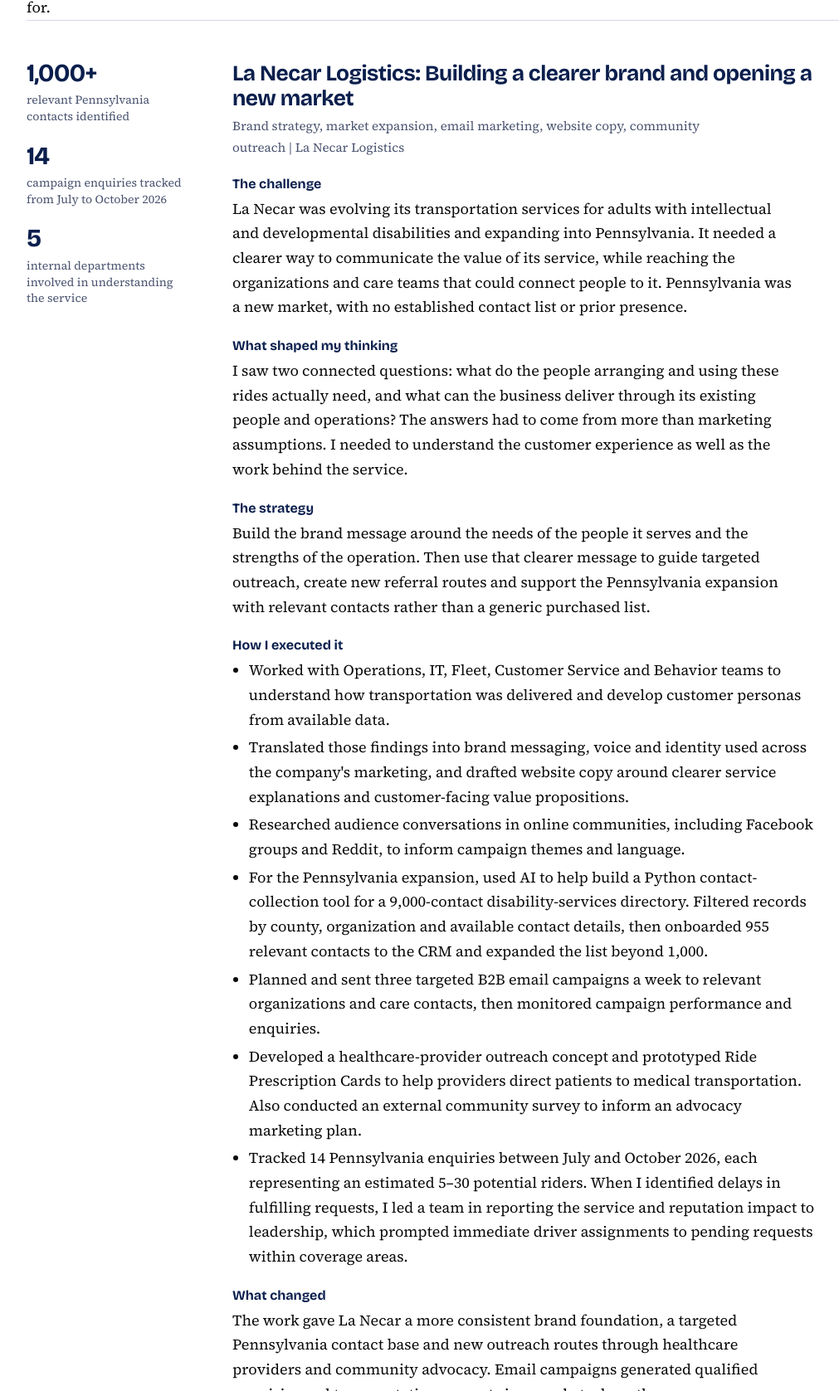
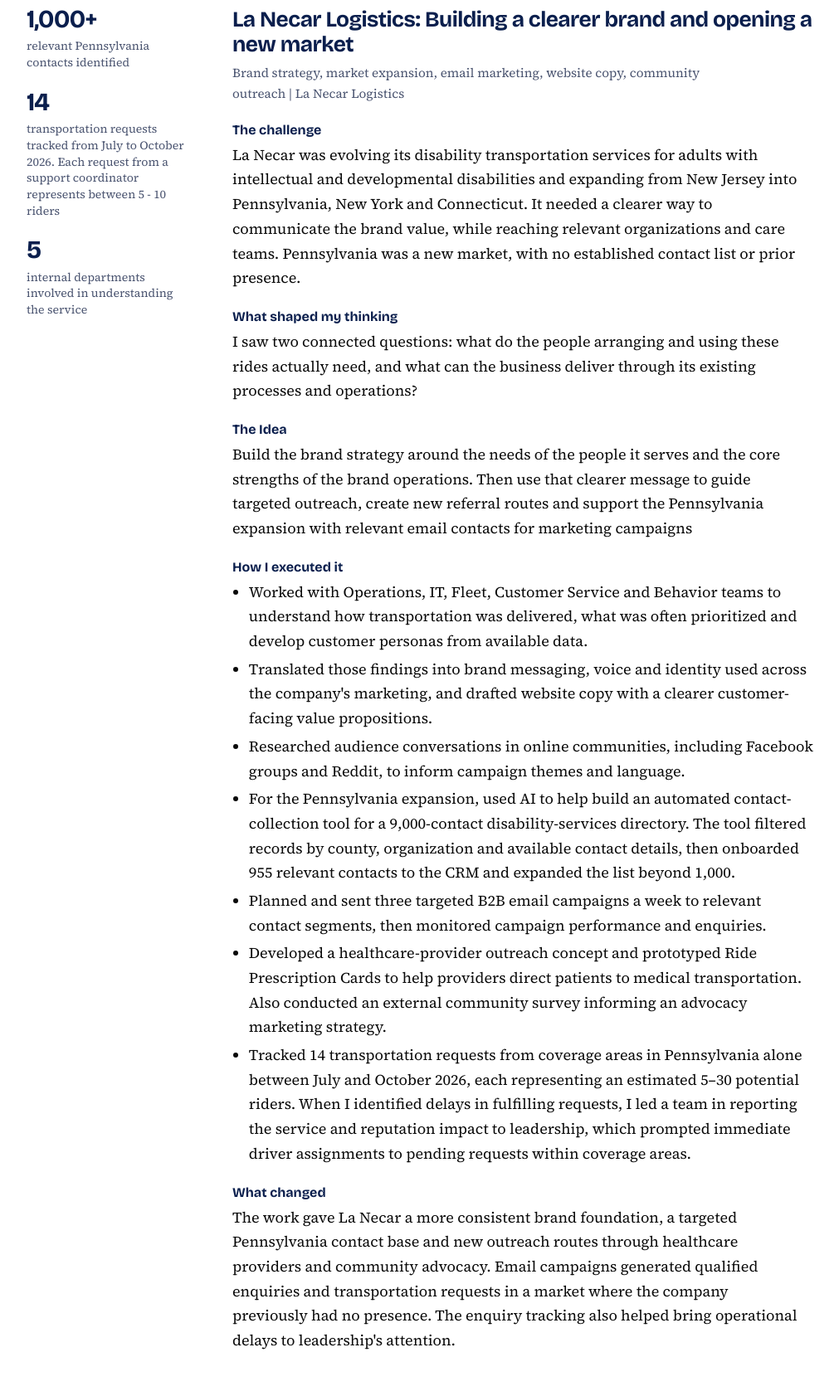
Before and after one commit to davidchrsamson-beep/portfolio, a plain HTML site: page index.html in a window 1280 px wide. Shown: the part 1123-2800 px from the top of the page at 83% size, without its empty margins (112-1123 px from the left). Drawn offline with nearby package versions, Linux system fonts and the light colour scheme.

Commit message:
Update index.html

```diff
--- a/index.html
+++ b/index.html
@@ -22,8 +22,8 @@
 <div class="wrap">
 <div class="hero">
 <div>
-<h1>Understand your market. Find your advantage. Build marketing that moves your business forward.</h1>
-<p class="lede">I’m David, a Brand &amp; Marketing Strategist with a focus on email marketing. I start by understanding the people a business serves, what they need, and what influences their decisions. Then I look inside the business to identify its strengths, resources and existing capabilities. Connecting these two perspectives helps me shape clear value propositions and marketing strategies that give people a reason to choose a brand.</p>
+<h1>Turn what makes your business valuable into marketing that creates opportunities.</h1>
+<p class="lede">I’m David, a Brand &amp; Marketing Strategist with a focus on email marketing and social media. I start by understanding the people a business serves, what they need, and what influences their decisions. Then I look inside the business to identify its strengths, resources and existing capabilities. Connecting these two perspectives helps me shape clear value propositions and marketing strategies that give people a reason to choose a brand.</p>
 <p class="lede">From there, I translate strategy into execution through website copy, targeted email campaigns, community outreach and engagement. I use research, practical marketing tools and AI-assisted workflows where they add value, from developing creative prototypes to organizing complex information into clear, actionable documents.</p>
 <div class="cta"><a class="btn primary" href="#work">Explore my work and how I approach it</a><a class="btn" href="mailto:davidchrsamson@gmail.com">Email me</a></div>
 </div>
@@ -38,27 +38,27 @@
 <article class="case">
 <aside>
 <div class="fig"><b>1,000+</b><span>relevant Pennsylvania contacts identified</span></div>
-<div class="fig"><b>14</b><span>campaign enquiries tracked from July to October 2026</span></div>
+<div class="fig"><b>14</b><span>transportation requests tracked from July to October 2026. Each request from a support coordinator represents between 5 - 10 riders</span></div>
 <div class="fig"><b>5</b><span>internal departments involved in understanding the service</span></div>
 </aside>
 <div>
 <h3>La Necar Logistics: Building a clearer brand and opening a new market</h3>
 <p class="role">Brand strategy, market expansion, email marketing, website copy, community outreach | La Necar Logistics</p>
 <h4>The challenge</h4>
-<p>La Necar was evolving its transportation services for adults with intellectual and developmental disabilities and expanding into Pennsylvania. It needed a clearer way to communicate the value of its service, while reaching the organizations and care teams that could connect people to it. Pennsylvania was a new market, with no established contact list or prior presence.</p>
+<p>La Necar was evolving its disability transportation services for adults with intellectual and developmental disabilities and expanding from New Jersey into Pennsylvania, New York and Connecticut. It needed a clearer way to communicate the brand value, while reaching relevant organizations and care teams. Pennsylvania was a new market, with no established contact list or prior presence.</p>
 <h4>What shaped my thinking</h4>
-<p>I saw two connected questions: what do the people arranging and using these rides actually need, and what can the business deliver through its existing people and operations? The answers had to come from more than marketing assumptions. I needed to understand the customer experience as well as the work behind the service.</p>
-<h4>The strategy</h4>
-<p>Build the brand message around the needs of the people it serves and the strengths of the operation. Then use that clearer message to guide targeted outreach, create new referral routes and support the Pennsylvania expansion with relevant contacts rather than a generic purchased list.</p>
+<p>I saw two connected questions: what do the people arranging and using these rides actually need, and what can the business deliver through its existing processes and operations? </p>
+<h4>The Idea</h4>
+<p>Build the brand strategy around the needs of the people it serves and the core strengths of the brand operations. Then use that clearer message to guide targeted outreach, create new referral routes and support the Pennsylvania expansion with relevant email contacts for marketing campaigns</p>
 <h4>How I executed it</h4>
 <ul>
-<li>Worked with Operations, IT, Fleet, Customer Service and Behavior teams to understand how transportation was delivered and develop customer personas from available data.</li>
-<li>Translated those findings into brand messaging, voice and identity used across the company's marketing, and drafted website copy around clearer service explanations and customer-facing value propositions.</li>
+<li>Worked with Operations, IT, Fleet, Customer Service and Behavior teams to understand how transportation was delivered, what was often prioritized and develop customer personas from available data.</li>
+<li>Translated those findings into brand messaging, voice and identity used across the company's marketing, and drafted website copy with a clearer customer-facing value propositions.</li>
 <li>Researched audience conversations in online communities, including Facebook groups and Reddit, to inform campaign themes and language.</li>
-<li>For the Pennsylvania expansion, used AI to help build a Python contact-collection tool for a 9,000-contact disability-services directory. Filtered records by county, organization and available contact details, then onboarded 955 relevant contacts to the CRM and expanded the list beyond 1,000.</li>
-<li>Planned and sent three targeted B2B email campaigns a week to relevant organizations and care contacts, then monitored campaign performance and enquiries.</li>
-<li>Developed a healthcare-provider outreach concept and prototyped Ride Prescription Cards to help providers direct patients to medical transportation. Also conducted an external community survey to inform an advocacy marketing plan.</li>
-<li>Tracked 14 Pennsylvania enquiries between July and October 2026, each representing an estimated 5–30 potential riders. When I identified delays in fulfilling requests, I led a team in reporting the service and reputation impact to leadership, which prompted immediate driver assignments to pending requests within coverage areas.</li>
+<li>For the Pennsylvania expansion, used AI to help build an automated contact-collection tool for a 9,000-contact disability-services directory. The tool filtered records by county, organization and available contact details, then onboarded 955 relevant contacts to the CRM and expanded the list beyond 1,000.</li>
+<li>Planned and sent three targeted B2B email campaigns a week to relevant contact segments, then monitored campaign performance and enquiries.</li>
+<li>Developed a healthcare-provider outreach concept and prototyped Ride Prescription Cards to help providers direct patients to medical transportation. Also conducted an external community survey informing an advocacy marketing strategy.</li>
+<li>Tracked 14 transportation requests from coverage areas in Pennsylvania alone between July and October 2026, each representing an estimated 5–30 potential riders. When I identified delays in fulfilling requests, I led a team in reporting the service and reputation impact to leadership, which prompted immediate driver assignments to pending requests within coverage areas.</li>
 </ul>
 <h4>What changed</h4>
 <p>The work gave La Necar a more consistent brand foundation, a targeted Pennsylvania contact base and new outreach routes through healthcare providers and community advocacy. Email campaigns generated qualified enquiries and transportation requests in a market where the company previously had no presence. The enquiry tracking also helped bring operational delays to leadership's attention.</p>
@@ -124,10 +124,10 @@
 <p class="role">Product thinking, AI-assisted development, workflow design | Independent</p>
 <h4>AI Virtual Learning Companion</h4>
 <p><strong>The starting point:</strong> I was taking a course outside my usual field and found it difficult to stay with the material and understand it in the way I would in a classroom. That led me to build a virtual teacher that could guide me through written material and create a more classroom-like learning experience.</p>
-<p><strong>How the idea developed:</strong> As I built it, the concept grew beyond my own learning need. I developed a visual “TV” feature that breaks down complex ideas on screen while the companion explains reports, research papers, news and coursework. The product was later sold as software to an independent buyer.</p>
+<p><strong>How the idea developed:</strong> As I built it, the concept grew beyond my own learning need. I developed a visual “TV” feature that breaks down complex ideas on screen while the companion explains reports, research papers, news and coursework. The product was later sold as software to independent buyers.</p>
 <h4>Chat-to-Buy Commerce System</h4>
 <p><strong>The thinking:</strong> Sometimes people know what they need but don't want to browse through pages of products to find it. I explored a more direct buying experience where customers describe what they need in a conversation and get matched with relevant products.</p>
-<p><strong>The execution:</strong> Designed and built a conversational commerce system around that interaction. The software was sold to an independent buyer.</p>
+<p><strong>The execution:</strong> Designed and built a conversational commerce system around that interaction. The software was sold to independent buyers.</p>
 <h4>Lead Scraper Web App</h4>
 <p>Built and deployed a working lead-scraping web application using Claude and VS Code, with React, Python, Supabase and Netlify.</p>
 <h4>Ndu Community</h4>
@@ -138,12 +138,12 @@
 </div></section>
 
 <section id="proof"><div class="wrap">
-<h2>The guide that fed our email pipeline</h2>
+<h2>The guide that fed our email pipeline at La Necar Logistics</h2>
 <div class="proof">
 <img src="guide-cover.jpg" alt="Cover of the guide Supporting Regulation During Car Rides">
 <div>
 <h3>Supporting Regulation During Car Rides</h3>
-<p>I created this guide with the Behavior team as a top-of-funnel resource for families and providers. It supported the email contact acquisition pipeline, and was repurposed into content angles for nurturing our existing email audience.</p>
+<p>I created this guide with the Behavior team at La Necar Logistics as a top-of-funnel resource for families and providers. It supported the email contact acquisition pipeline, and was repurposed into content angles for nurturing our existing email audience.</p>
 <div class="cta"><a class="btn primary" href="supporting-regulation-during-car-rides.pdf" download>Download the guide (PDF)</a></div>
 </div></div>
 <dl class="skills">
```
